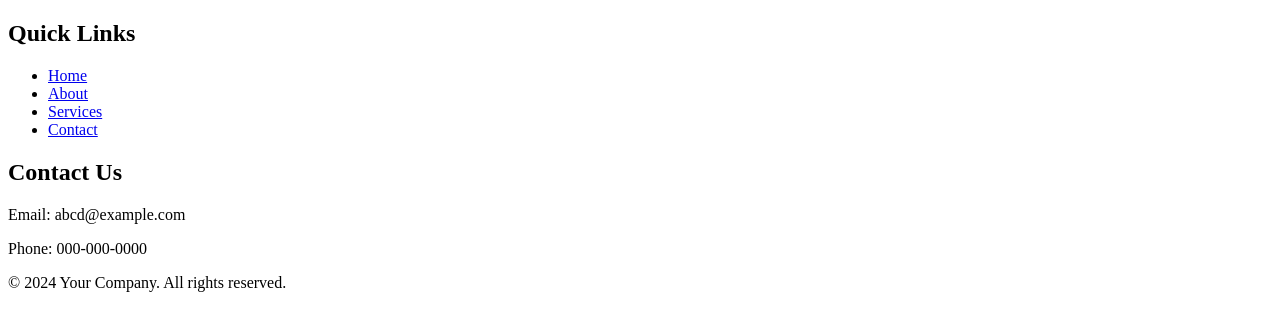
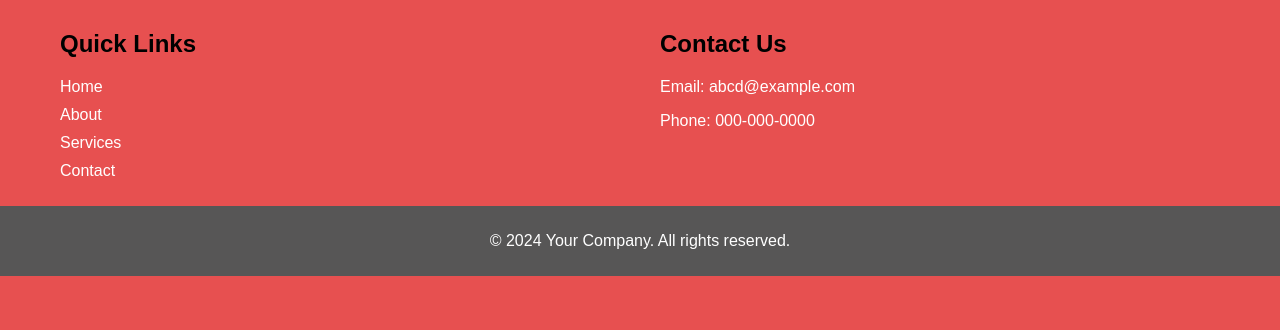
Before and after one commit to AnuVrintha/Simple-ResponsiveFooter, a plain HTML site: page index.html in a window 1280 px wide. Drawn offline with Linux system fonts and the light colour scheme.

Commit message:
Style File
Style is added

```diff
--- a/index.html
+++ b/index.html
@@ -4,7 +4,7 @@
     <meta charset="UTF-8">
     <meta name="viewport" content="width=device-width, initial-scale=1.0">
     <title>Responsive Footer</title>
-    <link rel="stylesheet" href="styles.css">
+    <link rel="stylesheet" href="style.css">
 </head>
 <body>
     <!-- Main Content of the Page -->
@@ -13,7 +13,7 @@
     <footer>
         <div class="footer-container">
             <div class="footer-section links">
-                <h2>Quick Links</h2>
+                <h2 style="color: black;">Quick Links</h2>
                 <ul>
                     <li><a href="#">Home</a></li>
                     <li><a href="#">About</a></li>
@@ -22,7 +22,7 @@
                 </ul>
             </div>
             <div class="footer-section contact">
-                <h2>Contact Us</h2>
+                <h2 style="color: black;">Contact Us</h2>
                 <p>Email: abcd@example.com</p>
                 <p>Phone: 000-000-0000</p>
             </div>
--- a/style.css
+++ b/style.css
@@ -0,0 +1,68 @@
+body {
+    font-family: Arial, sans-serif;
+    margin: 0;
+    padding: 0;
+    box-sizing: border-box;
+}
+
+footer {
+    background-color: #e75050;
+    color: #fff;
+    padding: 20px 0;
+    height: 100vh;
+}
+
+.footer-container {
+    display: flex;
+    flex-wrap: wrap;
+    justify-content: space-around;
+    max-width: 1200px;
+    margin: 0 auto;
+    padding: 0 20px;
+}
+
+.footer-section {
+    flex: 1;
+    margin: 10px 20px;
+}
+
+.footer-section h2 {
+    margin-top: 0;
+}
+
+.footer-section ul {
+    list-style: none;
+    padding: 0;
+}
+
+.footer-section ul li {
+    margin-bottom: 10px;
+}
+
+.footer-section ul li a {
+    color: #fff;
+    text-decoration: none;
+    transition: color 0.3s;
+}
+
+.footer-section ul li a:hover {
+    color: #bbb;
+}
+
+.footer-bottom {
+    text-align: center;
+    padding: 10px 0;
+    background-color: #575656;
+}
+
+@media (max-width: 768px) {
+    .footer-container {
+        flex-direction: column;
+        align-items: center;
+    }
+
+    .footer-section {
+        margin: 20px 0;
+        text-align: center;
+    }
+}
```
